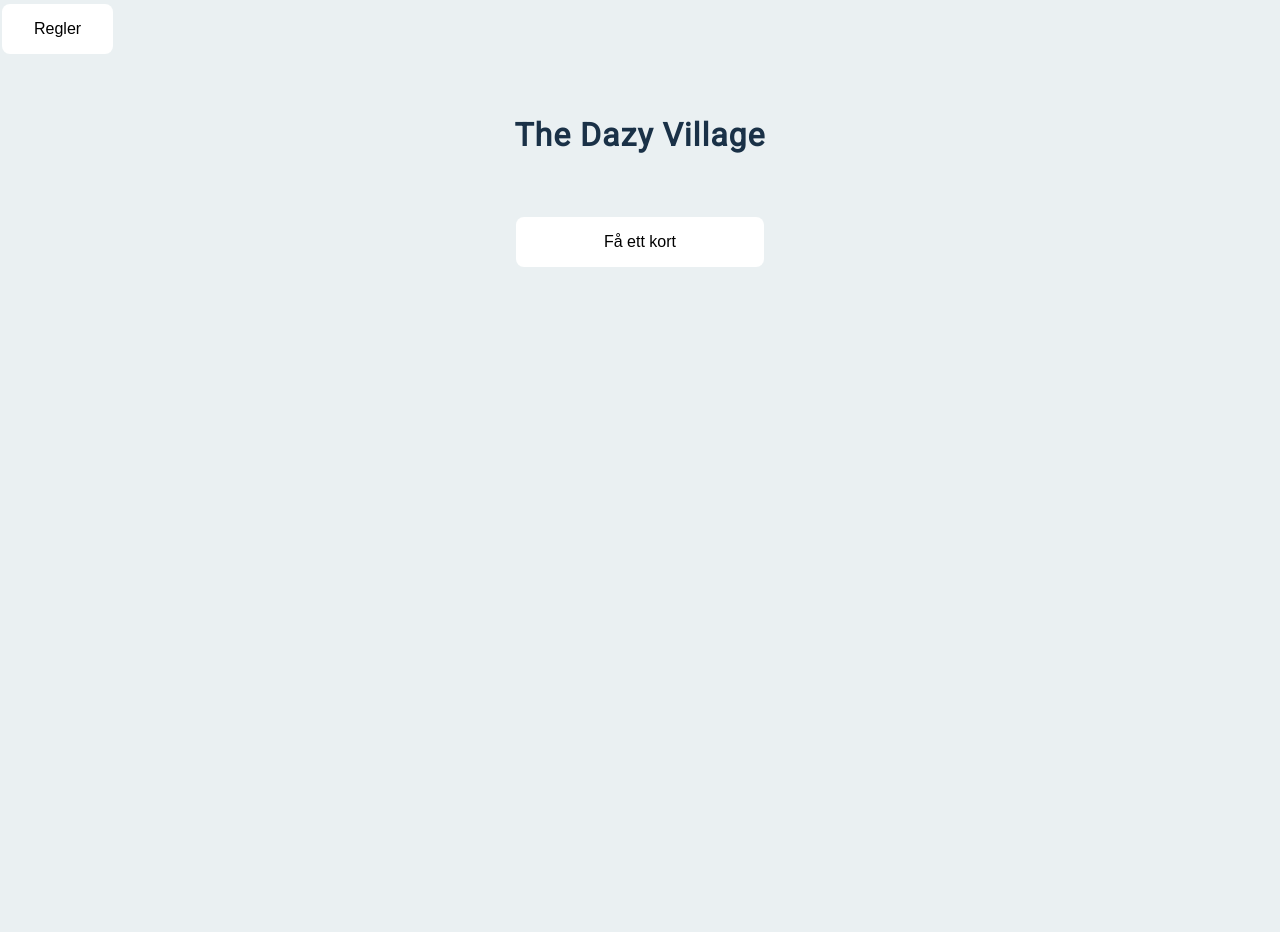
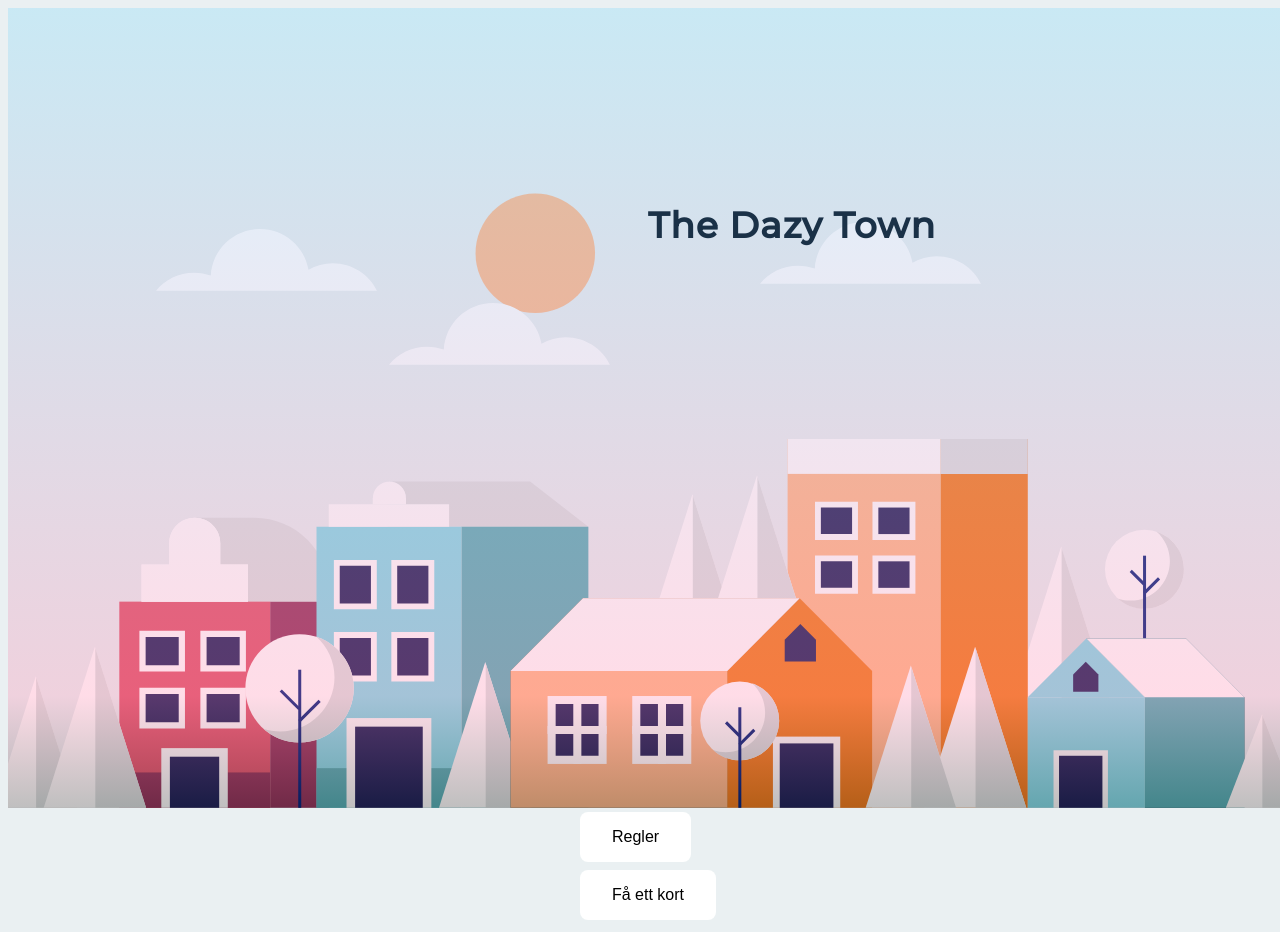
Before and after one commit to LinaLin123/maffia, a plain HTML site: page index.html in a window 1280 px wide. Before the commit the page ends 800 px from the top, so only its background shows below. Drawn offline with Linux system fonts and the light colour scheme.

Commit message:
parallax

```diff
--- a/index.html
+++ b/index.html
@@ -12,10 +12,21 @@
     <title>Maffia</title>
   </head>
   <body>
-    <a href="rules.html"><button class="btn">Regler</button></a>
+    <div class="wrapper">
+      <div class="parallax__group hero-container">
+        <div class="parallax__layer sky"></div>
+        <div class="parallax__layer cloud"></div>
+        <div class="parallax__layer cloud2"></div>
+        <div class="parallax__layer cloud3"></div>
+        <div class="parallax__layer people3"></div>
+        <div class="parallax__layer hero-text">
+          <h2>The Dazy Town</h2>
+        </div>
+      </div>
+    </div>
 
     <div class="container">
-      <h1>The Dazy Village</h1>
+      <a href="rules.html"><button class="btn">Regler</button></a>
       <div id="display"></div>
       <button class="btn" id="draw">Få ett kort</button>
     </div>
--- a/style.css
+++ b/style.css
@@ -1,12 +1,14 @@
 body {
   padding: 0;
   background-color: #eaf0f2;
-  margin: 0 auto;
-  max-width: 1600px;
+  /* margin: 0 auto;
+  max-width: 1600px; */
   font-family: "Roboto", sans-serif;
   letter-spacing: 1px;
   line-height: 1.5;
   color: #1a3147;
+  width: 100%;
+  height: 100%;
 }
 
 .container {
@@ -67,7 +69,7 @@ h2 {
 }
 
 .item-image img {
-  max-width: 400px;
+  width: calc(100% - -6em);
   position: absolute;
   top: -120px;
   left: -60px;
@@ -82,7 +84,7 @@ h1 {
 }
 
 .btn {
-  background-color: grey; /* Green */
+  background-color: grey;
   border: none;
   color: white;
   padding: 16px 32px;
@@ -106,3 +108,84 @@ h1 {
   background-color: #e29578;
   color: white;
 }
+
+.wrapper {
+  height: 100vh;
+  overflow-x: hidden;
+  overflow-y: auto;
+  perspective: 300px;
+}
+
+.parallax__group {
+  position: relative;
+  height: 100vh;
+  width: 100vw;
+  transform-style: preserve-3d;
+}
+
+.parallax__layer {
+  position: absolute;
+  top: 0;
+  left: 0;
+  right: 0;
+  bottom: 0;
+}
+
+.sky {
+  background: url("images/sky.png") no-repeat center;
+  /* background-size: cover; */
+  transform: translateZ(-600px) scale(3);
+  background-position: 40% 26%;
+
+  z-index: 1;
+}
+
+.cloud {
+  background: url("images/cloud.png") no-repeat center;
+  /* background-size: cover; */
+  transform: translateZ(-400px) scale(2.33333333);
+  background-position: 36% 40%;
+  z-index: 4;
+}
+
+.cloud2 {
+  background: url("images/cloud.png") no-repeat center;
+  /* background-size: cover; */
+  transform: translateZ(-400px) scale(2.33333333);
+  background-position: 14% 30%;
+  z-index: 5;
+}
+
+.cloud3 {
+  background: url("images/cloud.png") no-repeat center;
+  /* background-size: cover; */
+  transform: translateZ(-400px) scale(2.33333333);
+  background-position: 71% 29%;
+  z-index: 6;
+}
+
+.people3 {
+  background: url("images/people3.png") no-repeat center;
+  /* background-size: cover; */
+  transform: translateZ(0) scale(1);
+  background-position: 56% 100%;
+  z-index: 1;
+}
+
+.hero-text {
+  background: linear-gradient(
+    rgba(105, 211, 252, 0.25) 0%,
+    rgba(255, 116, 161, 0.25) 86%,
+    rgba(1, 0, 0, 0.25) 100%
+  );
+  background-size: cover;
+  transform: translateZ(0) scale(1);
+  z-index: 7;
+}
+
+.hero-text h2 {
+  font-size: 2.25rem;
+  position: absolute;
+  left: 50%;
+  top: 20%;
+}
```
Also changed, not shown: images/cloud.png (added), images/people1.png (added), images/people2.png (added), images/people3.png (added), images/sky.png (added).
